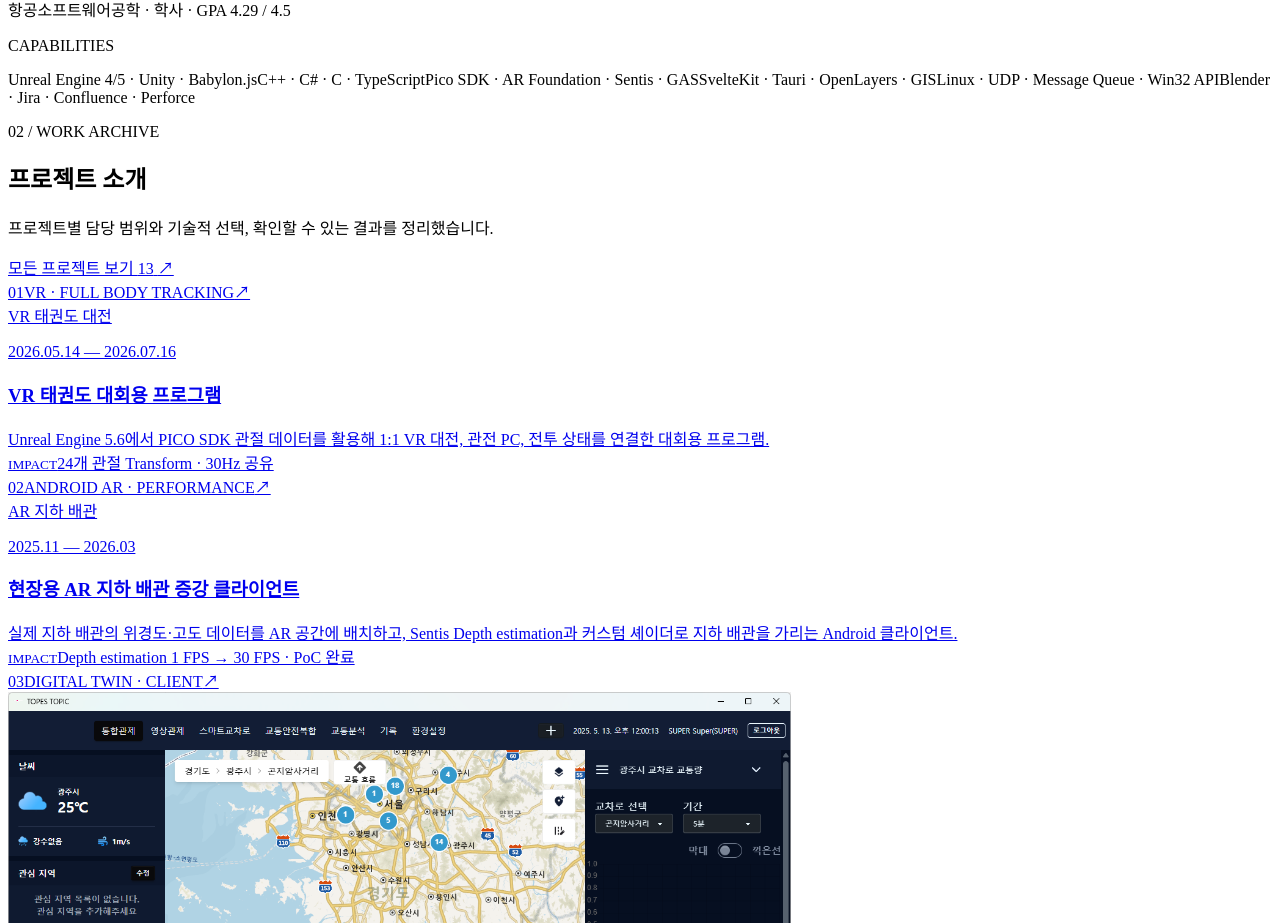
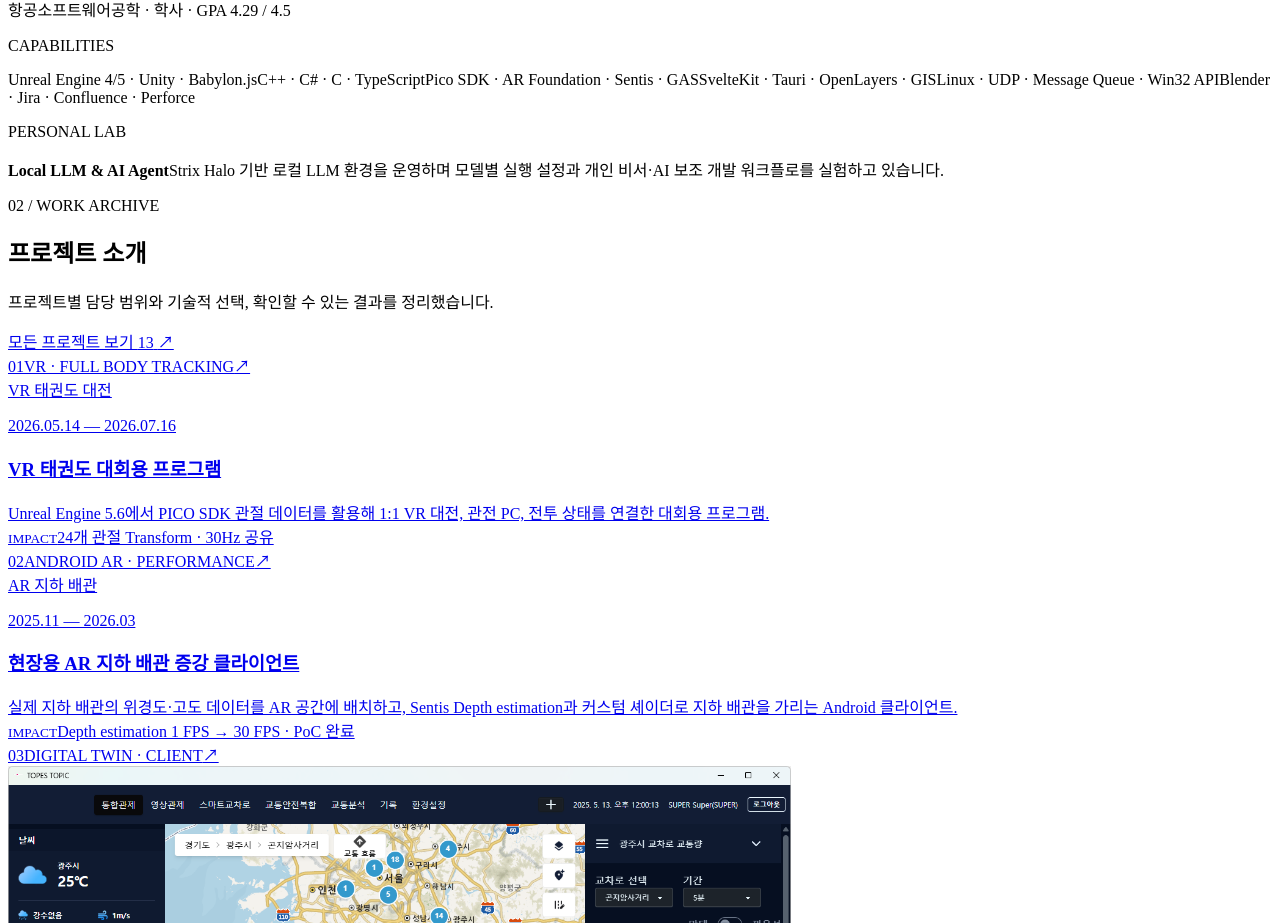
Before and after one commit to ArshesSH/arshessh.github.io, a React (Vite) app: page / in a window 1280 px wide. Shown: the part 1478-2401 px from the top of the page. Built offline with nearby package versions, Linux system fonts and the light colour scheme; the HTML template or start-up script is replaced by a standard one.

Commit message:
Add personal AI lab profile section

```diff
--- a/src/App.tsx
+++ b/src/App.tsx
@@ -587,6 +587,10 @@ function ProfileSection() {
           <p className="section-index">CAPABILITIES</p>
           {['Unreal Engine 4/5 · Unity · Babylon.js', 'C++ · C# · C · TypeScript', 'Pico SDK · AR Foundation · Sentis · GAS', 'SvelteKit · Tauri · OpenLayers · GIS', 'Linux · UDP · Message Queue · Win32 API', 'Blender · Jira · Confluence · Perforce'].map((item) => <span key={item}>{item}</span>)}
         </div>
+        <div className="personal-lab">
+          <p className="section-index">PERSONAL LAB</p>
+          <p><strong>Local LLM & AI Agent</strong><span>Strix Halo 기반 로컬 LLM 환경을 운영하며 모델별 실행 설정과 개인 비서·AI 보조 개발 워크플로를 실험하고 있습니다.</span></p>
+        </div>
       </div>
     </section>
   )
```
Also changed, not shown: src/styles.css (+2 -2 lines).
